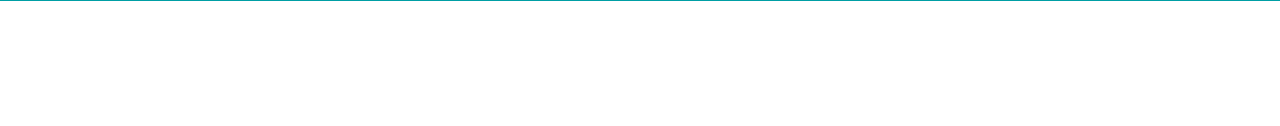
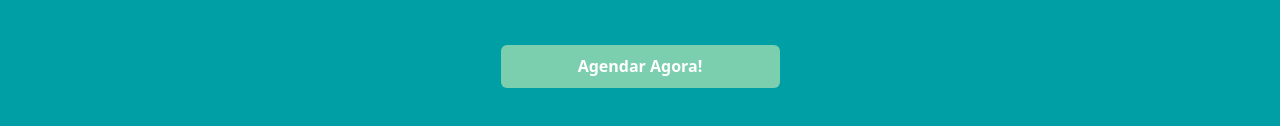
Before and after one commit to johnpaulo0602/beauty, a website: page index.html in a window 1280 px wide. Shown: the part 2017-2143 px from the top of the page. Before the commit the page ends 2018 px from the top, so only its background shows below. Drawn offline with Linux system fonts and the light colour scheme.

Commit message:
Butão da seção de diferenciais

```diff
--- a/index.html
+++ b/index.html
@@ -209,6 +209,9 @@
                                 <span>Consultas detalhadas e avaliação clínica</span>
                             </div>
                         </div>
+                        <div class="text-center my-5">
+                            <div class="btn btn-secondary col-3">Agendar Agora!</div>
+                        </div>
                     </div>
                 </div>
             </div>
--- a/scss/components/_buttons.scss
+++ b/scss/components/_buttons.scss
@@ -28,3 +28,16 @@
         color: $white;
     }
 }
+
+.btn-secondary {
+    padding: 0.6rem 3rem;
+    background: $secondary;
+    font-weight: 700;
+    color: $white;
+    border: none;
+
+    &:hover {
+        background-color: #00454C;
+        color: $white;
+    }
+}
```
Also changed, not shown: assets/css/style.css, 1 other file.
